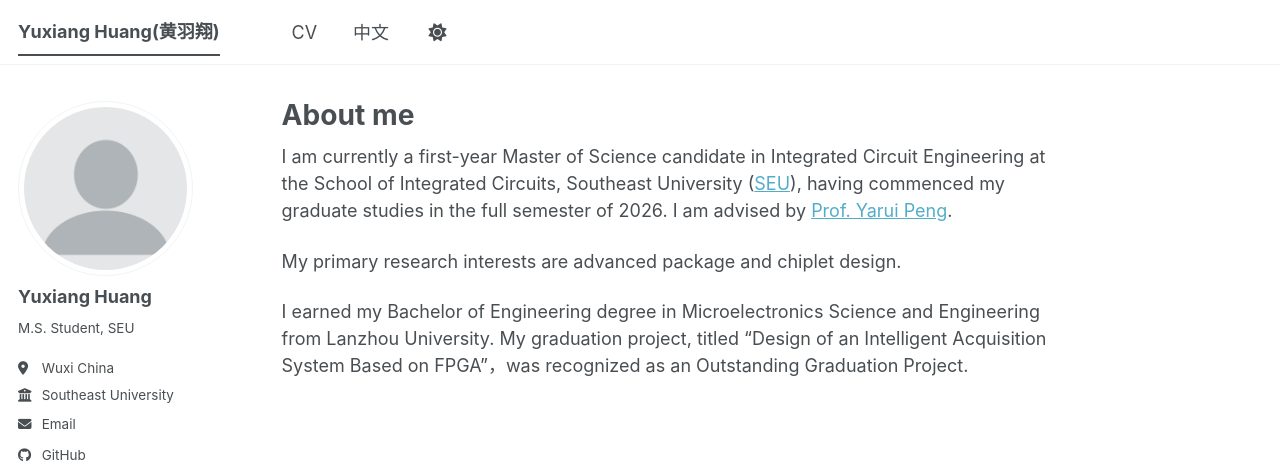
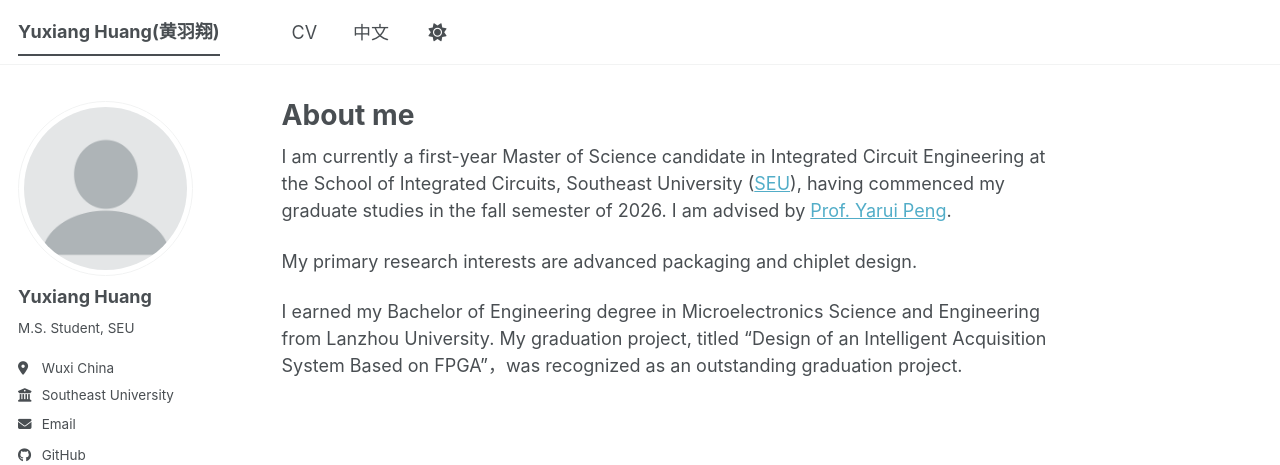
Before and after one commit to yx-huang-cn/yx-huang-cn.github.io, a Jekyll site: the page built from _pages/about.md, in a window 1280 px wide. Shown: the top 465 px of the page. Built offline with Jekyll 4.4.1, drawn with Linux system fonts in a browser that asks for light colours; a style sheet for code colours, icons or effects is not loaded.

Commit message:
Update about.md

```diff
--- a/_pages/about.md
+++ b/_pages/about.md
@@ -7,8 +7,8 @@ redirect_from:
   - /about.html
 ---
 
-I am currently a first-year Master of Science candidate in Integrated Circuit Engineering at the School of Integrated Circuits, Southeast University ([SEU](https://www.seu.edu.cn/)), having commenced my graduate studies in the full semester of 2026. I am advised by [Prof. Yarui Peng](https://ic.seu.edu.cn/pyr/main.htm).
+I am currently a first-year Master of Science candidate in Integrated Circuit Engineering at the School of Integrated Circuits, Southeast University ([SEU](https://www.seu.edu.cn/)), having commenced my graduate studies in the fall semester of 2026. I am advised by [Prof. Yarui Peng](https://ic.seu.edu.cn/pyr/main.htm).
 
-My primary research interests are advanced package and chiplet design.
+My primary research interests are advanced packaging and chiplet design.
 
-I earned my Bachelor of Engineering degree in Microelectronics Science and Engineering from Lanzhou University. My graduation project, titled “Design of an Intelligent Acquisition System Based on FPGA”，was recognized as an Outstanding Graduation Project.
+I earned my Bachelor of Engineering degree in Microelectronics Science and Engineering from Lanzhou University. My graduation project, titled "Design of an Intelligent Acquisition System Based on FPGA"，was recognized as an outstanding graduation project.
```
